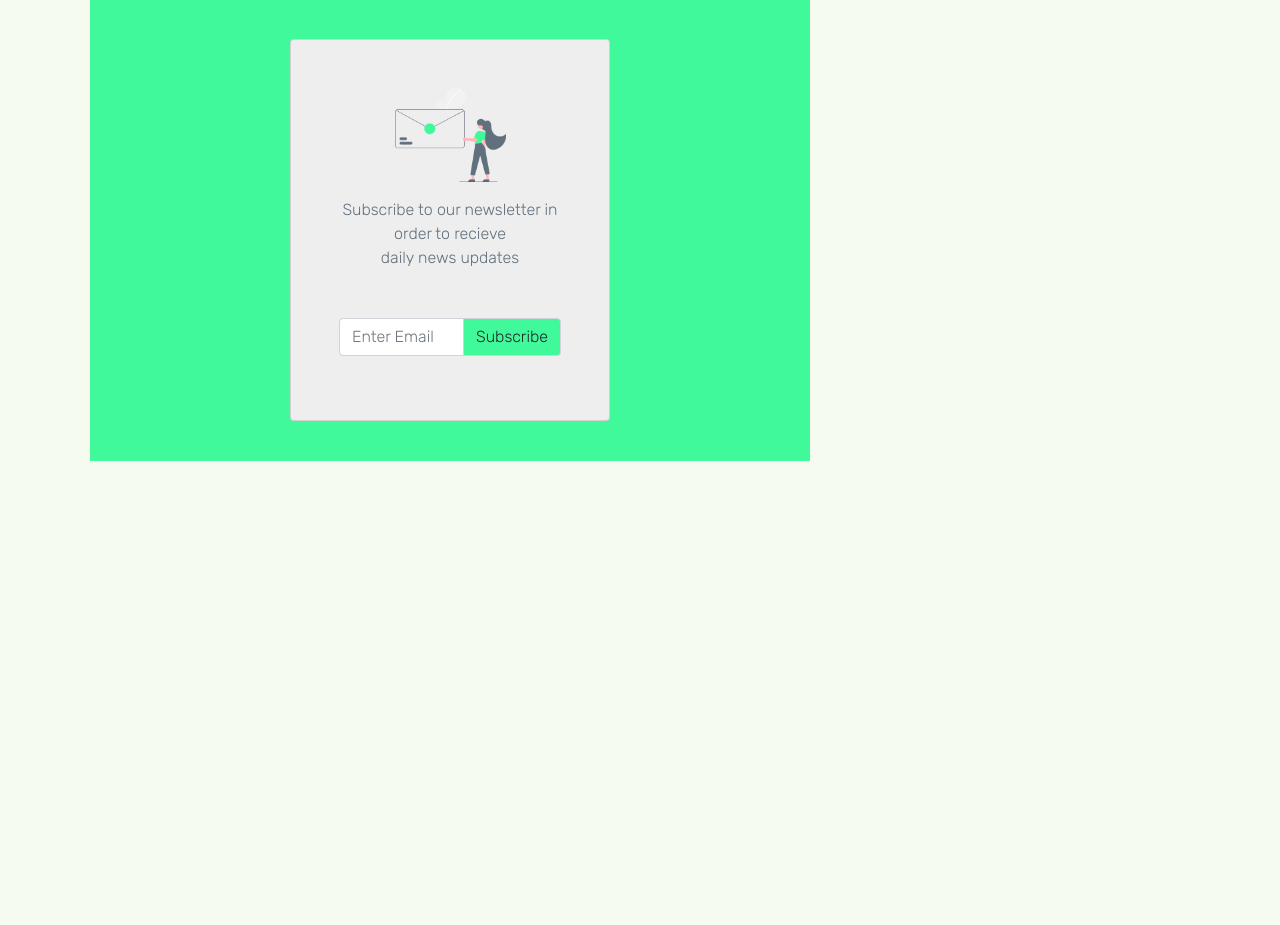
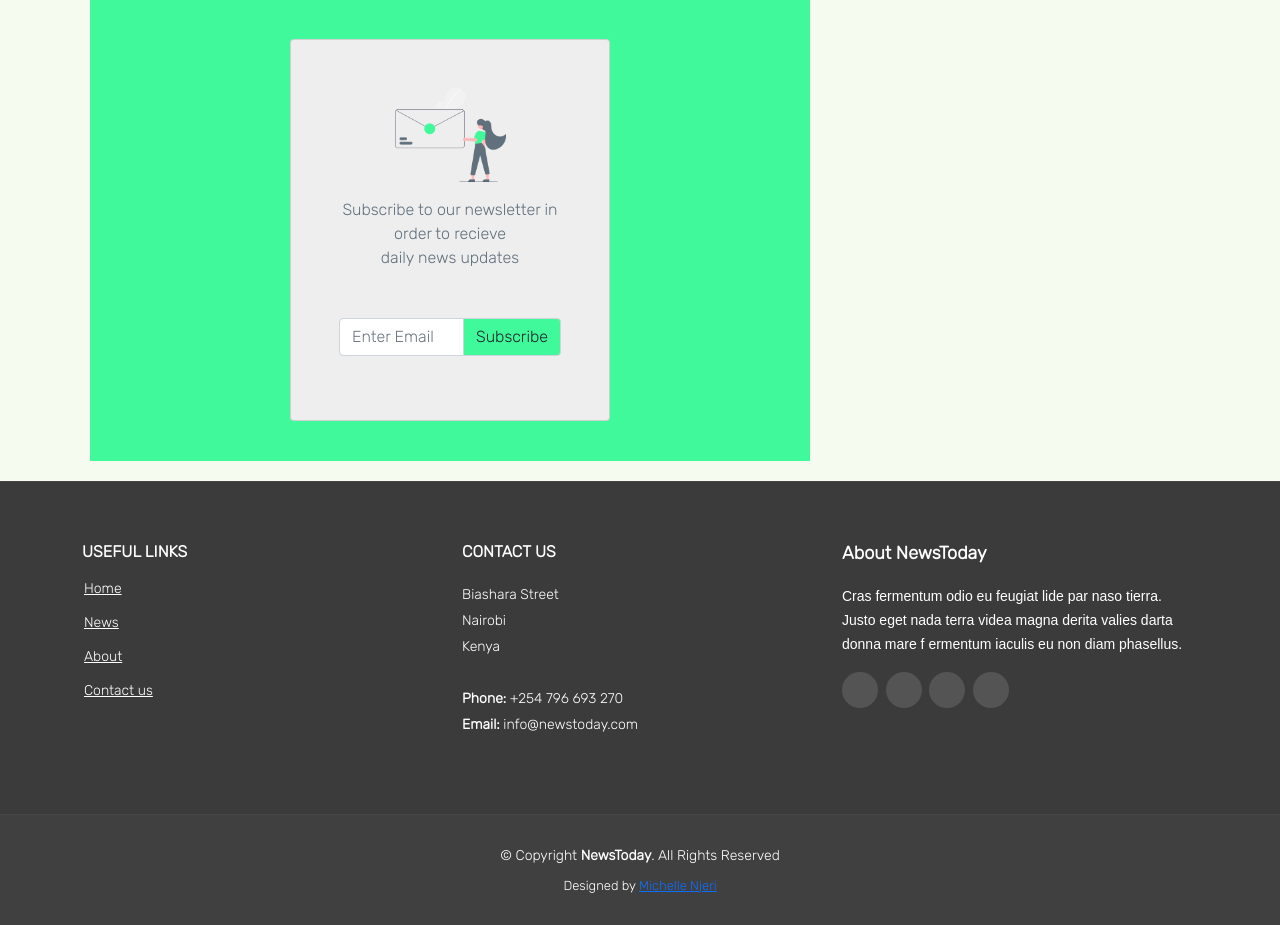
Before and after one commit to vantablanta/news_app, a Flask app: page / in a window 1280 px wide. Shown: the part 774-1699 px from the top of the page. Before the commit the page ends 1235 px from the top, so only its background shows below. Run offline with Flask 2, Linux system fonts and the light colour scheme; data that the repository does not hold is empty.

Commit message:
footer content added

```diff
--- /dev/null
+++ b/app/static/css/footer.css
@@ -0,0 +1,168 @@
+#footer {
+    background: #404040;
+    padding: 0 0 30px 0;
+    color: #fff;
+    font-size: 14px
+}
+
+#footer .footer-newsletter {
+    padding: 50px 0;
+    background: #404040
+}
+
+#footer .footer-newsletter h4 {
+    font-size: 24px;
+    margin: 0 0 20px 0;
+    padding: 0;
+    line-height: 1;
+    font-weight: 600
+}
+
+#footer .footer-newsletter form {
+    margin-top: 30px;
+    background: #fff;
+    padding: 6px 10px;
+    position: relative;
+    border-radius: 50px
+}
+
+#footer .footer-newsletter form input[type="email"] {
+    border: 0;
+    padding: 8px;
+    width: calc(100% - 140px)
+}
+
+#footer .footer-newsletter form input[type="submit"] {
+    position: absolute;
+    top: 0;
+    right: 0;
+    bottom: 0;
+    border: 0;
+    background: none;
+    font-size: 16px;
+    padding: 0 30px;
+    margin: 3px;
+    background: #e96b56;
+    color: #fff;
+    transition: 0.3s;
+    border-radius: 50px
+}
+
+#footer .footer-newsletter form input[type="submit"]:hover {
+    background: #e6573f
+}
+
+#footer .footer-top {
+    background: #3b3b3b;
+    border-top: 1px solid #474747;
+    border-bottom: 1px solid #474747;
+    padding: 60px 0 30px 0
+}
+
+#footer .footer-top .footer-info {
+    margin-bottom: 30px
+}
+
+#footer .footer-top .footer-info h3 {
+    font-size: 18px;
+    margin: 0 0 20px 0;
+    padding: 2px 0 2px 0;
+    line-height: 1;
+    font-weight: 700
+}
+
+#footer .footer-top .footer-info p {
+    font-size: 14px;
+    line-height: 24px;
+    margin-bottom: 0;
+    font-family: "Raleway", sans-serif;
+    color: #fff
+}
+
+#footer .footer-top .social-links a {
+    font-size: 18px;
+    display: inline-block;
+    background: #545454;
+    color: #fff;
+    line-height: 1;
+    padding: 8px 0;
+    margin-right: 4px;
+    border-radius: 50%;
+    text-align: center;
+    width: 36px;
+    height: 36px;
+    transition: 0.3s
+}
+
+#footer .footer-top .social-links a:hover {
+    background: #e96b56;
+    color: #fff;
+    text-decoration: none
+}
+
+#footer .footer-top h4 {
+    font-size: 16px;
+    font-weight: bold;
+    color: #fff;
+    text-transform: uppercase;
+    position: relative;
+    padding-bottom: 12px
+}
+
+#footer .footer-top .footer-links {
+    margin-bottom: 30px
+}
+
+#footer .footer-top .footer-links ul {
+    list-style: none;
+    padding: 0;
+    margin: 0
+}
+
+#footer .footer-top .footer-links ul i {
+    padding-right: 2px;
+    color: #ec7f6d;
+    font-size: 18px;
+    line-height: 1
+}
+
+#footer .footer-top .footer-links ul li {
+    padding: 10px 0;
+    display: flex;
+    align-items: center
+}
+
+#footer .footer-top .footer-links ul li:first-child {
+    padding-top: 0
+}
+
+#footer .footer-top .footer-links ul a {
+    color: #fff;
+    transition: 0.3s;
+    display: inline-block;
+    line-height: 1
+}
+
+#footer .footer-top .footer-links ul a:hover {
+    color: #e96b56
+}
+
+#footer .footer-top .footer-contact {
+    margin-bottom: 30px
+}
+
+#footer .footer-top .footer-contact p {
+    line-height: 26px
+}
+
+#footer .copyright {
+    text-align: center;
+    padding-top: 30px
+}
+
+#footer .credits {
+    padding-top: 10px;
+    text-align: center;
+    font-size: 13px;
+    color: #fff
+}
--- a/app/templates/base.html
+++ b/app/templates/base.html
@@ -19,6 +19,8 @@
 <body>
    {%block body%}{% endblock %}
 
+   {%include 'footer.html'%}
+
 </body>
 
 </html>
--- a/app/templates/footer.html
+++ b/app/templates/footer.html
@@ -1,111 +1,54 @@
 {%block styles%}
+<link rel="stylesheet" href="{{url_for('static', filename='css/footer.css')}}">
 
 {%endblock%}
 
+
+
 <footer id="footer">
-    <div class="footer-newsletter">
-        <div class="container">
-            <div class="row">
-                <div class="col-lg-6">
-                    <h4>Our Newsletter</h4>
-                    <p>Tamen quem nulla quae legam multos aute sint culpa legam noster magna</p>
-                </div>
-                <div class="col-lg-6">
-                    <form action="" method="post"> <input type="email" name="email"><input type="submit" value="Subscribe"> </form>
-                </div>
-            </div>
-        </div>
-    </div>
     <div class="footer-top">
         <div class="container">
             <div class="row">
-                <div class="col-lg-3 col-md-6 footer-links">
+                <div class="col-lg-4 col-md-6 footer-links">
                     <h4>Useful Links</h4>
                     <ul>
                         <li><i class="bx bx-chevron-right"></i> <a href="#">Home</a></li>
-                        <li><i class="bx bx-chevron-right"></i> <a href="#">About us</a></li>
-                        <li><i class="bx bx-chevron-right"></i> <a href="#">Services</a></li>
-                        <li><i class="bx bx-chevron-right"></i> <a href="#">Terms of service</a></li>
-                        <li><i class="bx bx-chevron-right"></i> <a href="#">Privacy policy</a></li>
-                        <footer id="footer">
-                            <div class="footer-newsletter">
-                                <div class="container">
-                                    <div class="row">
-                                        <div class="col-lg-6">
-                                            <h4>Our Newsletter</h4>
-                                            <p>Tamen quem nulla quae legam multos aute sint culpa legam noster magna</p>
-                                        </div>
-                                        <div class="col-lg-6">
-                                            <form action="" method="post"> <input type="email" name="email"><input type="submit" value="Subscribe"> </form>
-                                        </div>
-                                    </div>
-                                </div>
-                            </div>
-                            <div class="footer-top">
-                                <div class="container">
-                                    <div class="row">
-                                        <div class="col-lg-3 col-md-6 footer-links">
-                                            <h4>Useful Links</h4>
-                                            <ul>
-                                                <li><i class="bx bx-chevron-right"></i> <a href="#">Home</a></li>
-                                                <li><i class="bx bx-chevron-right"></i> <a href="#">About us</a></li>
-                                                <li><i class="bx bx-chevron-right"></i> <a href="#">Services</a></li>
-                                                <li><i class="bx bx-chevron-right"></i> <a href="#">Terms of service</a></li>
-                                                <li><i class="bx bx-chevron-right"></i> <a href="#">Privacy policy</a></li>
-                                            </ul>
-                                        </div>
-                                        <div class="col-lg-3 col-md-6 footer-links">
-                                            <h4>Our Services</h4>
-                                            <ul>
-                                                <li><i class="bx bx-chevron-right"></i> <a href="#">Web Design</a></li>
-                                                <li><i class="bx bx-chevron-right"></i> <a href="#">Web Development</a></li>
-                                                <li><i class="bx bx-chevron-right"></i> <a href="#">Product Management</a></li>
-                                                <li><i class="bx bx-chevron-right"></i> <a href="#">Marketing</a></li>
-                                                <li><i class="bx bx-chevron-right"></i> <a href="#">Graphic Design</a></li>
-                                            </ul>
-                                        </div>
-                                        <div class="col-lg-3 col-md-6 footer-contact">
-                                            <h4>Contact Us</h4>
-                                            <p> A108 Adam Street <br> New York, NY 535022<br> United States <br><br> <strong>Phone:</strong> +1 5589 55488 55<br> <strong>Email:</strong> info@example.com<br> </p>
-                                        </div>
-                                        <div class="col-lg-3 col-md-6 footer-info">
-                                            <h3>About DevVE</h3>
-                                            <p>Cras fermentum odio eu feugiat lide par naso tierra. Justo eget nada terra videa magna derita valies darta donna mare fermentum iaculis eu non diam phasellus.</p>
-                                            <div class="social-links mt-3"> <a href="#" class="twitter"><i class="bx bxl-twitter"></i></a> <a href="#" class="facebook"><i class="bx bxl-facebook"></i></a> <a href="#" class="instagram"><i class="bx bxl-instagram"></i></a> <a href="#" class="linkedin"><i class="bx bxl-linkedin"></i></a> </div>
-                                        </div>
-                                    </div>
-                                </div>
-                            </div>
-                            <div class="container">
-                                <div class="copyright"> © Copyright <strong><span>DevVE</span></strong>. All Rights Reserved </div>
-                                <div class="credits"> Designed by <a href="#">SalvadorDevVE</a> </div>
-                            </div>
-                        </footer>           </ul>
-                </div>
-                <div class="col-lg-3 col-md-6 footer-links">
-                    <h4>Our Services</h4>
-                    <ul>
-                        <li><i class="bx bx-chevron-right"></i> <a href="#">Web Design</a></li>
-                        <li><i class="bx bx-chevron-right"></i> <a href="#">Web Development</a></li>
-                        <li><i class="bx bx-chevron-right"></i> <a href="#">Product Management</a></li>
-                        <li><i class="bx bx-chevron-right"></i> <a href="#">Marketing</a></li>
-                        <li><i class="bx bx-chevron-right"></i> <a href="#">Graphic Design</a></li>
+                        <li><i class="bx bx-chevron-right"></i> <a href="#">News</a></li>
+                        <li><i class="bx bx-chevron-right"></i> <a href="#">About</a></li>
+                        <li><i class="bx bx-chevron-right"></i> <a href="#">Contact us</a></li>
                     </ul>
                 </div>
-                <div class="col-lg-3 col-md-6 footer-contact">
+                <div class="col-lg-4 col-md-6 footer-contact">
                     <h4>Contact Us</h4>
-                    <p> A108 Adam Street <br> New York, NY 535022<br> United States <br><br> <strong>Phone:</strong> +1 5589 55488 55<br> <strong>Email:</strong> info@example.com<br> </p>
+                    <p> Biashara Street<br> Nairobi<br>Kenya<br><br>
+                        <strong>Phone:</strong> +254 796 693 270<br>
+                        <strong>Email:</strong> info@newstoday.com<br>
+                    </p>
                 </div>
-                <div class="col-lg-3 col-md-6 footer-info">
-                    <h3>About DevVE</h3>
-                    <p>Cras fermentum odio eu feugiat lide par naso tierra. Justo eget nada terra videa magna derita valies darta donna mare fermentum iaculis eu non diam phasellus.</p>
-                    <div class="social-links mt-3"> <a href="#" class="twitter"><i class="bx bxl-twitter"></i></a> <a href="#" class="facebook"><i class="bx bxl-facebook"></i></a> <a href="#" class="instagram"><i class="bx bxl-instagram"></i></a> <a href="#" class="linkedin"><i class="bx bxl-linkedin"></i></a> </div>
+                <div class="col-lg-4 col-md-6 footer-info">
+                    <h3>About NewsToday</h3>
+                    <p>Cras fermentum odio eu feugiat lide par naso tierra.
+                        Justo eget nada terra videa magna derita valies darta donna mare f
+                        ermentum iaculis eu non diam phasellus.
+                    </p>
+                    <div class="social-links mt-3">
+                        <a href="#" class="twitter"><i class="bx bxl-twitter"></i></a>
+                        <a href="#" class="facebook"><i class="bx bxl-facebook"></i></a>
+                        <a href="#" class="instagram"><i class="bx bxl-instagram"></i></a>
+                        <a href="#" class="linkedin"><i class="bx bxl-linkedin"></i></a>
+                    </div>
                 </div>
             </div>
         </div>
     </div>
     <div class="container">
-        <div class="copyright"> © Copyright <strong><span>DevVE</span></strong>. All Rights Reserved </div>
-        <div class="credits"> Designed by <a href="#">SalvadorDevVE</a> </div>
+        <div class="copyright">
+            © Copyright
+            <strong> <span>NewsToday</span></strong>.
+            All Rights Reserved
+        </div>
+        <div class="credits">
+            Designed by <a href="#">Michelle Njeri</a>
+        </div>
     </div>
 </footer>
```
